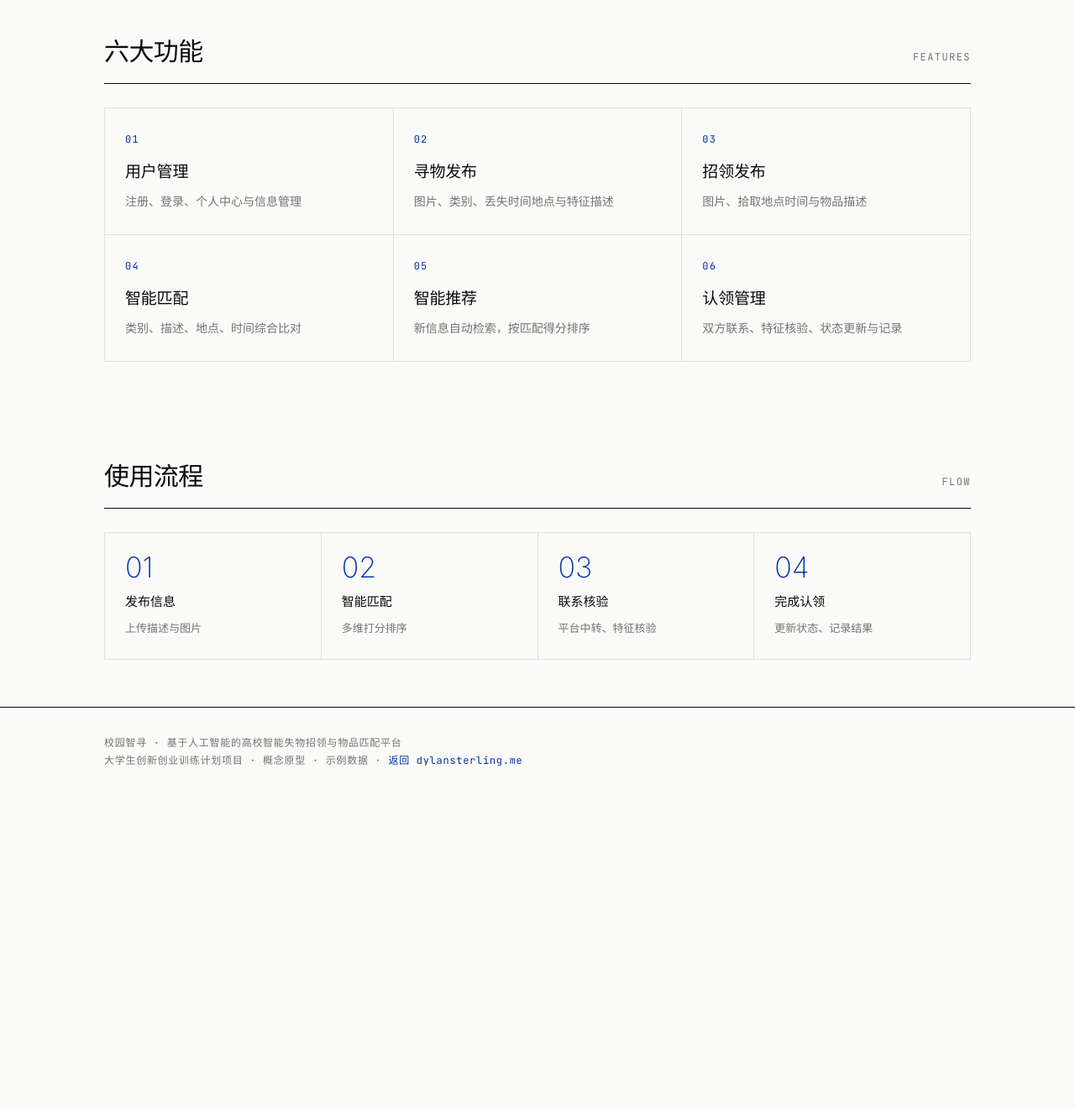
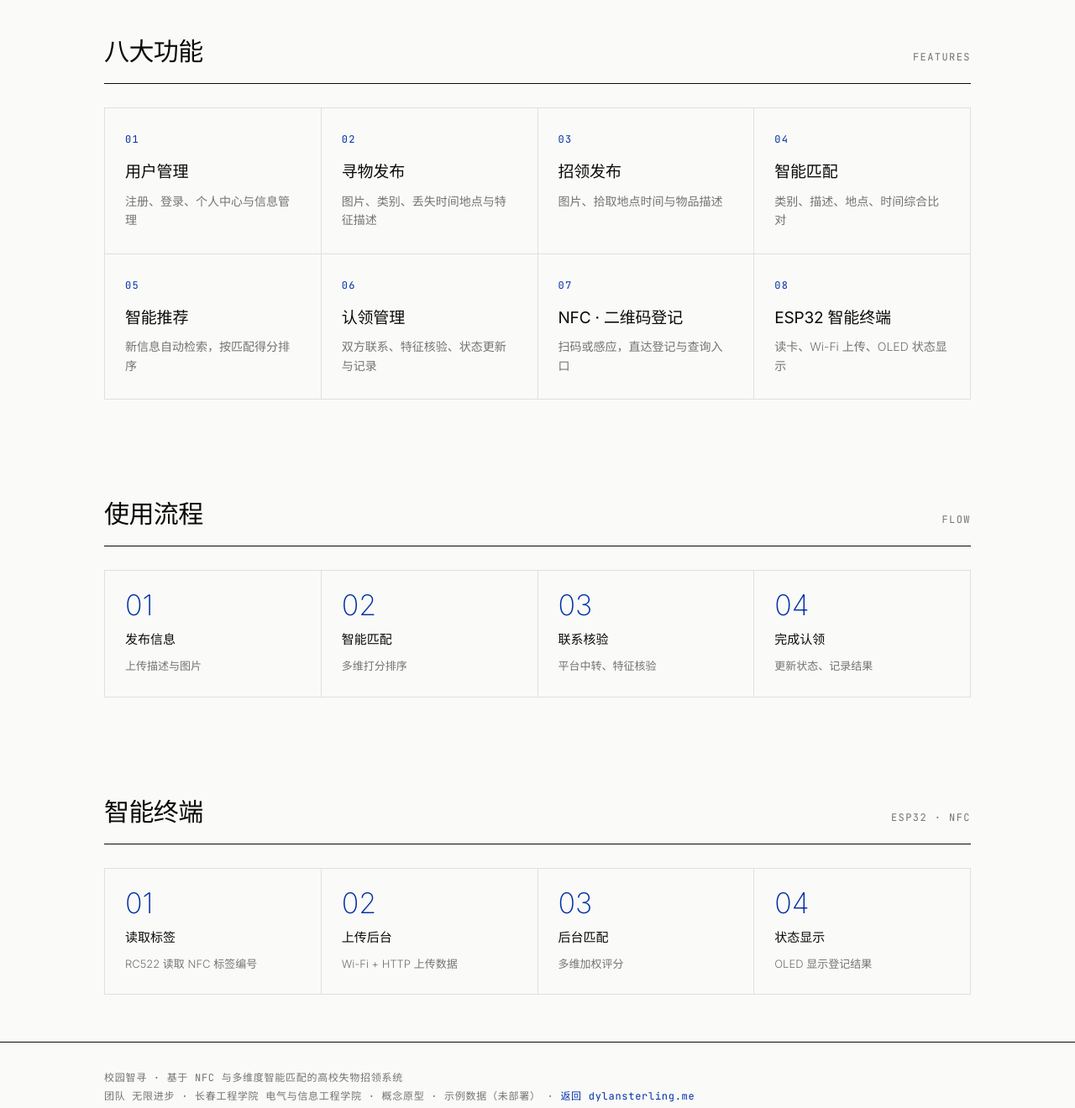
Before and after one commit to DylanSterling0/dylansterling.me, a plain HTML site: page campus-search/index.html in a window 1280 px wide. Shown: the part 1140-2460 px from the top of the page at 84% size. Before the commit the page ends 2106 px from the top, so only its background shows below. Drawn offline with Linux system fonts and the light colour scheme.

Commit message:
Update Campus Search HTML with NFC + ESP32 plan

```diff
--- a/campus-search/index.html
+++ b/campus-search/index.html
@@ -3,7 +3,7 @@
 <head>
 <meta charset="UTF-8">
 <meta name="viewport" content="width=device-width, initial-scale=1.0">
-<title>校园智寻 · 智能失物招领平台</title>
+<title>校园智寻 · 高校智能失物招领系统</title>
 <link rel="preconnect" href="https://fonts.googleapis.com">
 <link rel="preconnect" href="https://fonts.gstatic.com" crossorigin>
 <link href="https://fonts.googleapis.com/css2?family=Inter:wght@200;300;400;500;600&family=JetBrains+Mono:wght@300;400;500&family=Noto+Sans+SC:wght@200;300;400;500;700&display=swap" rel="stylesheet">
@@ -65,7 +65,7 @@ a{color:inherit;text-decoration:none}
 .sec-head h2{font-weight:200;font-size:30px;letter-spacing:-.02em}
 .sec-head .sub{font-family:var(--mono);font-size:12px;letter-spacing:.12em;text-transform:uppercase;color:var(--grey-3)}
 
-.grid-6{display:grid;grid-template-columns:repeat(3,1fr);gap:1px;background:var(--border);border:1px solid var(--border)}
+.grid-6{display:grid;grid-template-columns:repeat(4,1fr);gap:1px;background:var(--border);border:1px solid var(--border)}
 .fcard{background:var(--paper);padding:28px 24px}
 .fcard .num{font-family:var(--mono);font-size:12px;color:var(--accent);letter-spacing:.1em}
 .fcard h3{font-weight:400;font-size:19px;margin:14px 0 8px;letter-spacing:-.01em}
@@ -147,7 +147,7 @@ footer a{color:var(--accent)}
     <div class="hero">
       <div class="kicker">AI CAMPUS LOST &amp; FOUND</div>
       <h1>让失物更快回家，<br><em>一次发布即可。</em></h1>
-      <p class="lead">上传一条寻物或招领信息，平台自动比对类别、描述、地点与时间，帮你找到最可能的匹配对象。</p>
+      <p class="lead">通过 NFC 标签、二维码或网页登记失物与招领信息，平台按类别、描述、地点、时间多维加权匹配，帮你更快找到对应物品。</p>
       <div class="searchbar">
         <select id="homeCat"><option value="all">全部分类</option><option>校园卡</option><option>电子设备</option><option>生活用品</option></select>
         <input placeholder="输入关键词，如：校园卡 / 图书馆">
@@ -166,7 +166,7 @@ footer a{color:var(--accent)}
     </div>
 
     <div class="section">
-      <div class="sec-head"><h2>六大功能</h2><span class="sub">Features</span></div>
+      <div class="sec-head"><h2>八大功能</h2><span class="sub">Features</span></div>
       <div class="grid-6">
         <div class="fcard"><div class="num">01</div><h3>用户管理</h3><p>注册、登录、个人中心与信息管理</p></div>
         <div class="fcard"><div class="num">02</div><h3>寻物发布</h3><p>图片、类别、丢失时间地点与特征描述</p></div>
@@ -174,6 +174,8 @@ footer a{color:var(--accent)}
         <div class="fcard"><div class="num">04</div><h3>智能匹配</h3><p>类别、描述、地点、时间综合比对</p></div>
         <div class="fcard"><div class="num">05</div><h3>智能推荐</h3><p>新信息自动检索，按匹配得分排序</p></div>
         <div class="fcard"><div class="num">06</div><h3>认领管理</h3><p>双方联系、特征核验、状态更新与记录</p></div>
+        <div class="fcard"><div class="num">07</div><h3>NFC · 二维码登记</h3><p>扫码或感应，直达登记与查询入口</p></div>
+        <div class="fcard"><div class="num">08</div><h3>ESP32 智能终端</h3><p>读卡、Wi-Fi 上传、OLED 状态显示</p></div>
       </div>
     </div>
 
@@ -184,6 +186,15 @@ footer a{color:var(--accent)}
         <div class="step"><div class="n">02</div><b>智能匹配</b><span>多维打分排序</span></div>
         <div class="step"><div class="n">03</div><b>联系核验</b><span>平台中转、特征核验</span></div>
         <div class="step"><div class="n">04</div><b>完成认领</b><span>更新状态、记录结果</span></div>
+      </div>
+    </div>
+    <div class="section">
+      <div class="sec-head"><h2>智能终端</h2><span class="sub">ESP32 · NFC</span></div>
+      <div class="steps">
+        <div class="step"><div class="n">01</div><b>读取标签</b><span>RC522 读取 NFC 标签编号</span></div>
+        <div class="step"><div class="n">02</div><b>上传后台</b><span>Wi-Fi + HTTP 上传数据</span></div>
+        <div class="step"><div class="n">03</div><b>后台匹配</b><span>多维加权评分</span></div>
+        <div class="step"><div class="n">04</div><b>状态显示</b><span>OLED 显示登记结果</span></div>
       </div>
     </div>
   </section>
@@ -255,8 +266,8 @@ footer a{color:var(--accent)}
 
 <footer>
   <div class="wrap meta">
-    校园智寻 · 基于人工智能的高校智能失物招领与物品匹配平台<br>
-    大学生创新创业训练计划项目 · 概念原型 · 示例数据 · <a href="https://dylansterling.me">返回 dylansterling.me</a>
+    校园智寻 · 基于 NFC 与多维度智能匹配的高校失物招领系统<br>
+    团队 无限进步 · 长春工程学院 电气与信息工程学院 · 概念原型 · 示例数据（未部署） · <a href="https://dylansterling.me">返回 dylansterling.me</a>
   </div>
 </footer>
 
```
